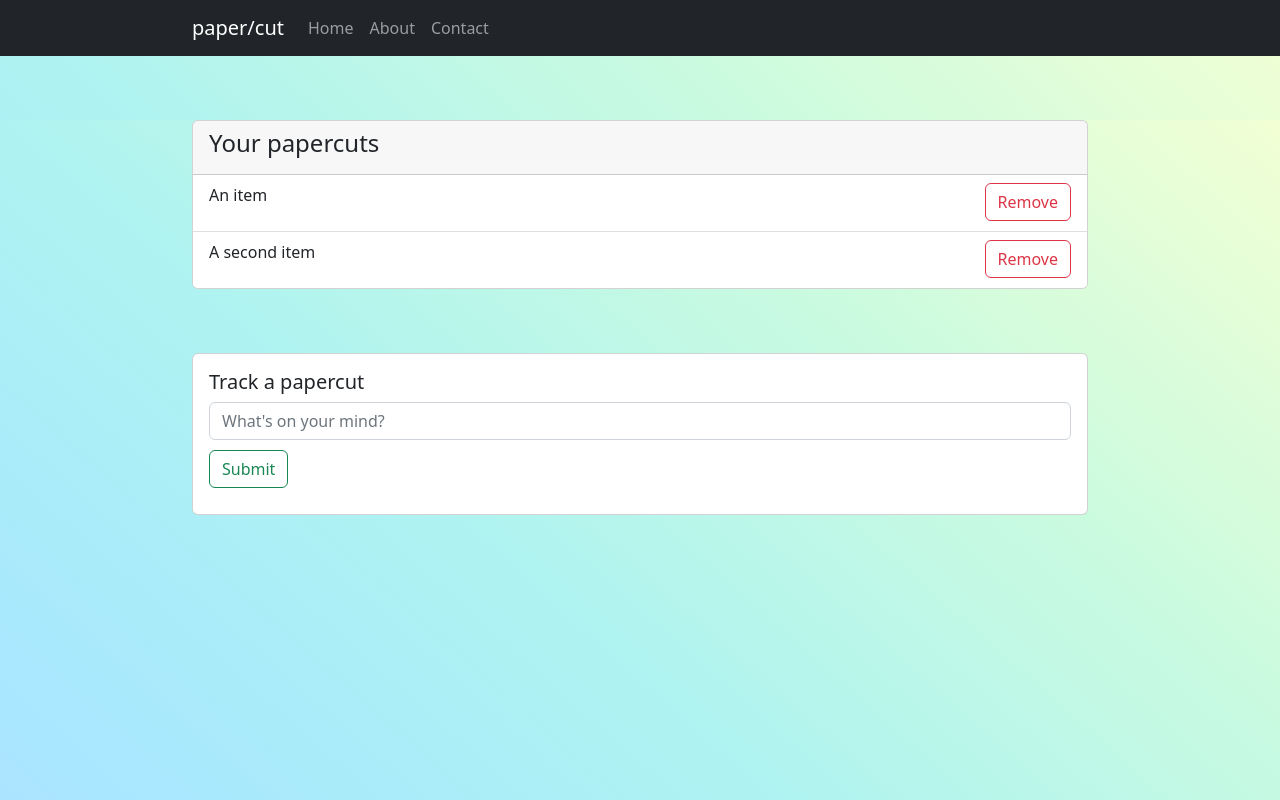
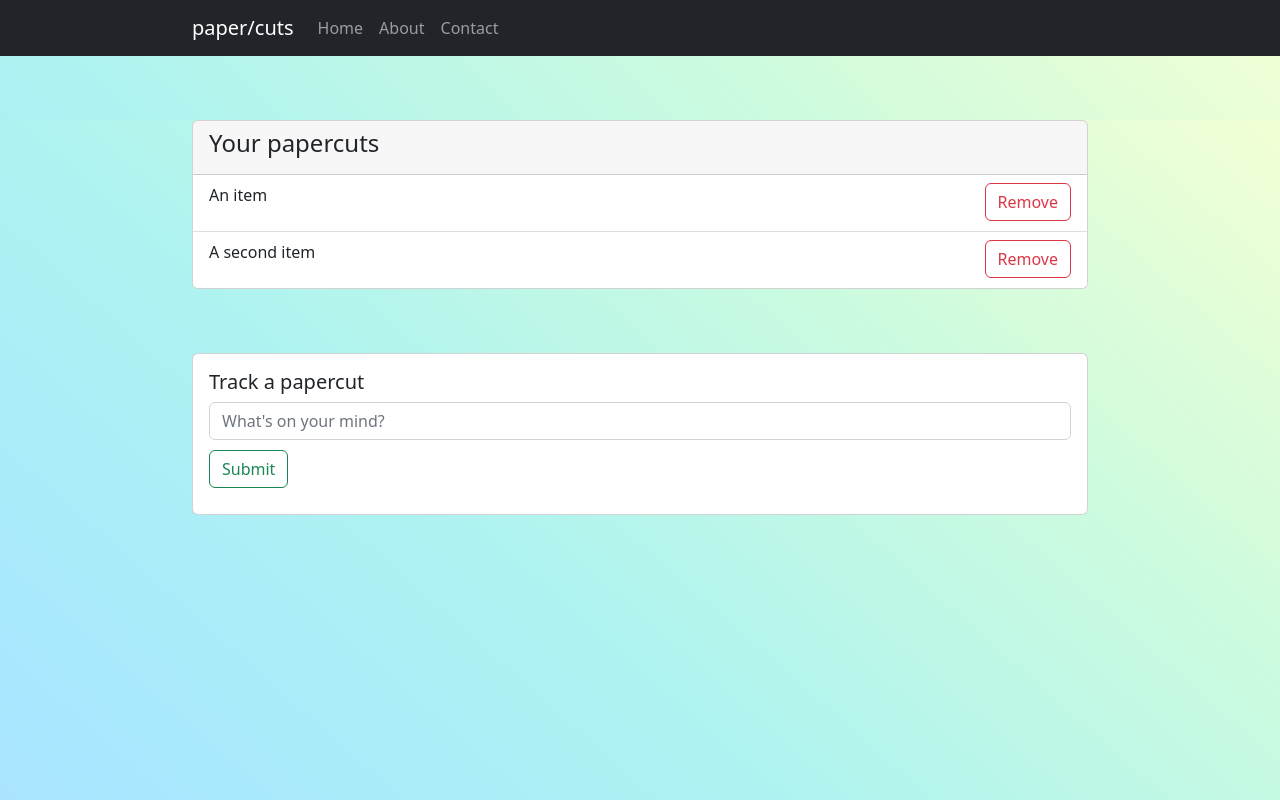
Before and after one commit to colebeezley/papercuts-todo-app, a React (Create React App) app: page / in a window 1280 px wide. Shown: the top 800 px of the page. Built offline with nearby package versions, Linux system fonts and the light colour scheme.

Commit message:
adjusted naming convention

```diff
--- a/public/index.html
+++ b/public/index.html
@@ -24,7 +24,7 @@
       work correctly both with client-side routing and a non-root public URL.
       Learn how to configure a non-root public URL by running `npm run build`.
     -->
-    <title>paper/cut</title>
+    <title>paper/cuts</title>
   </head>
   <body>
     <noscript>You need to enable JavaScript to run this app.</noscript>
--- a/src/Nav.js
+++ b/src/Nav.js
@@ -3,7 +3,7 @@
 function Nav() {
     return (
         <nav class="navbar navbar-dark bg-dark navbar-expand-md">
-            <a href="#" class="navbar-brand">paper/cut</a>
+            <a href="#" class="navbar-brand">paper/cuts</a>
             <button class="navbar-toggler" data-bs-toggle="collapse" data-bs-target="#navbar">
                 <span class="navbar-toggler-icon"></span>
             </button>
```
